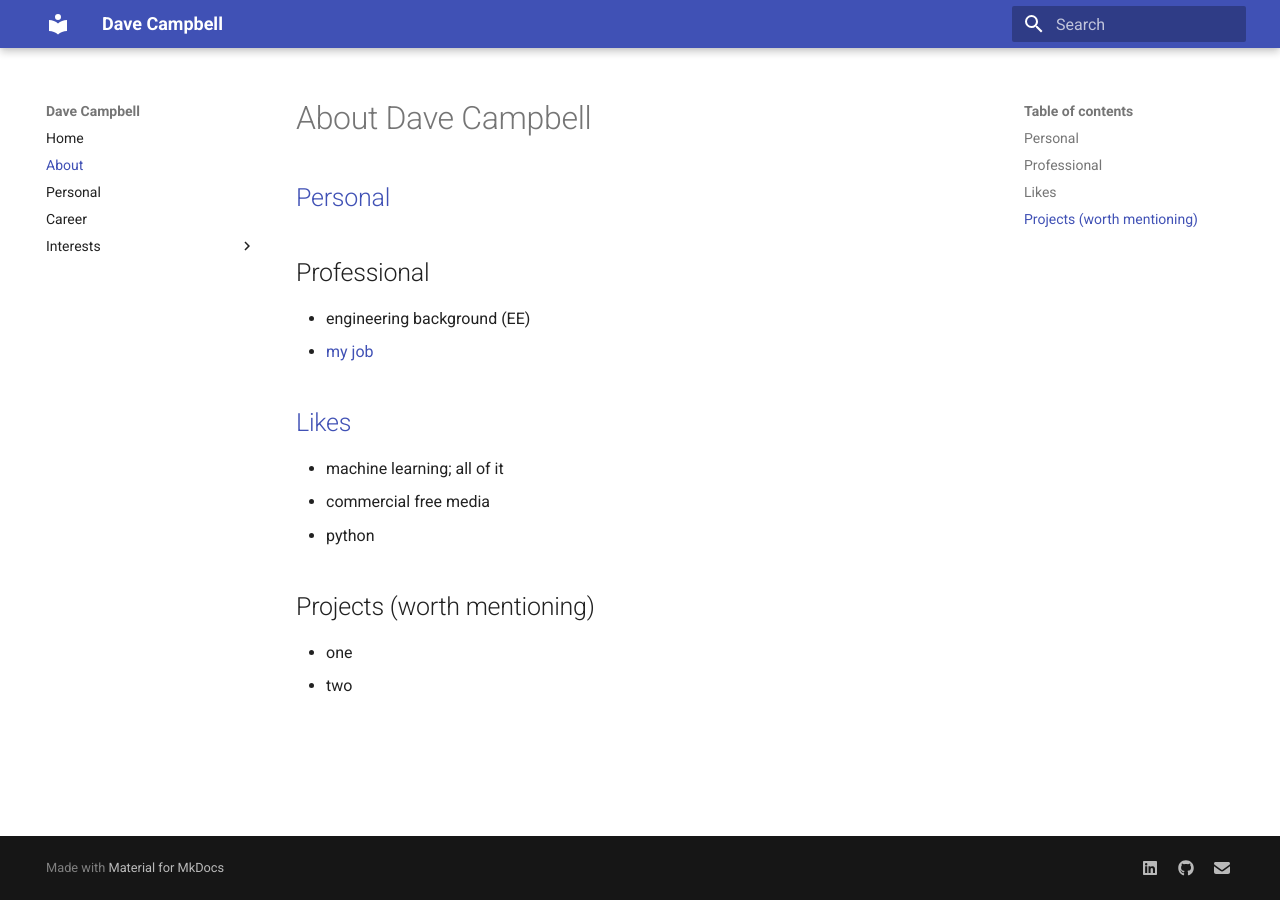
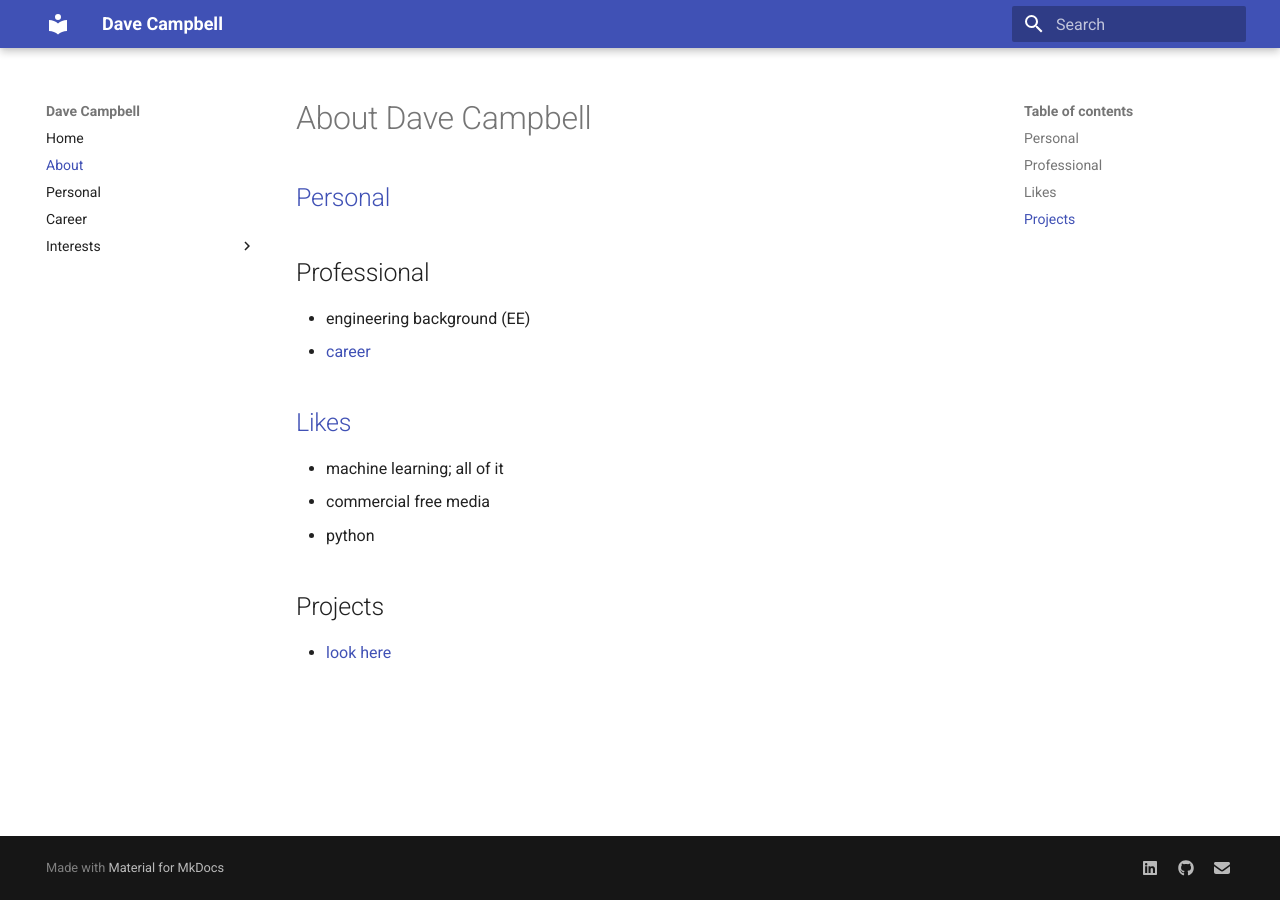
Before and after one commit to davecampbell/davecampbell.github.io, an MkDocs documentation site: the page built from docs/about.md, in a window 1280 px wide. Built offline with MkDocs 1.6.1 and Material for MkDocs 9.7.7, drawn with Linux system fonts in a browser that asks for light colours.

Commit message:
a few more additions

```diff
--- a/docs/about.md
+++ b/docs/about.md
@@ -4,13 +4,12 @@
 
 ## Professional
 - engineering background (EE)
-- [my job](/job)
+- [career](career.md)
 
 ## [Likes](likes.md)
 - machine learning; all of it
 - commercial free media
 - python
 
-## Projects (worth mentioning)
-- one
-- two
+## Projects
+- [look here](interests.md)
```
Also changed, not shown: docs/interests.md (+2 -0 lines), 1 other file.
